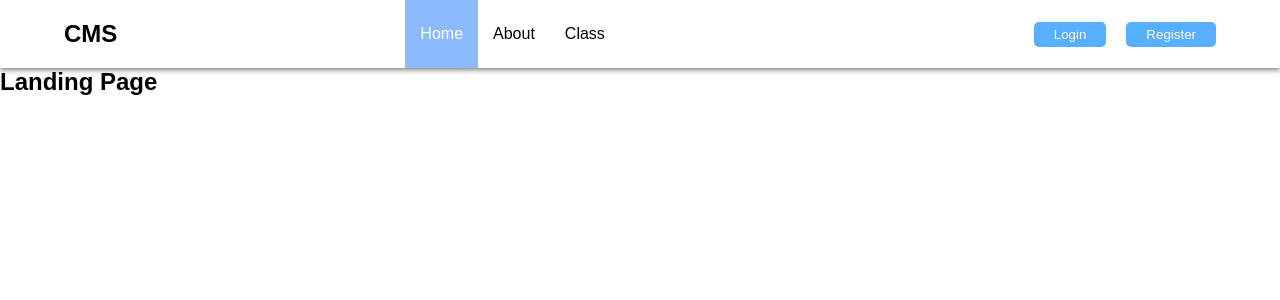
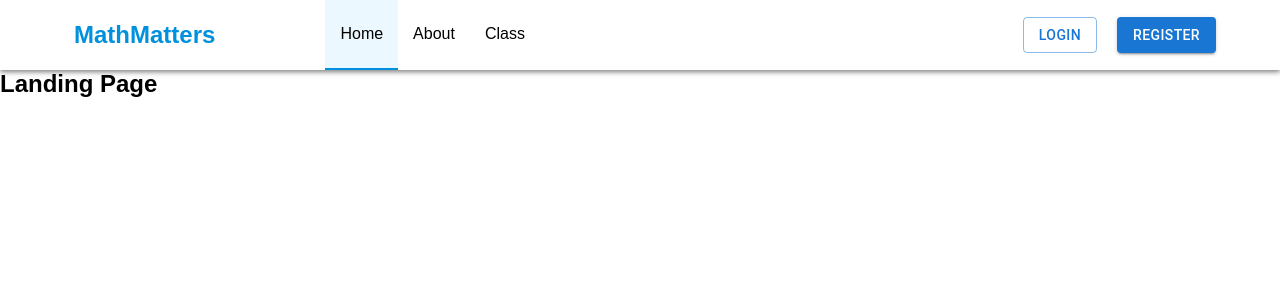
Before and after one commit to pauljor1499/react-cms, a React (Create React App) app: page / in a window 1280 px wide. Shown: the top 300 px of the page. Built offline with nearby package versions, Linux system fonts and the light colour scheme.

Commit message:
add react mui

```diff
--- a/package.json
+++ b/package.json
@@ -3,6 +3,10 @@
   "version": "0.1.0",
   "private": true,
   "dependencies": {
+    "@emotion/react": "^11.11.1",
+    "@emotion/styled": "^11.11.0",
+    "@mui/icons-material": "^5.14.16",
+    "@mui/material": "^5.14.17",
     "@reduxjs/toolkit": "^1.9.7",
     "@testing-library/jest-dom": "^5.17.0",
     "@testing-library/react": "^13.4.0",
--- a/src/App.css
+++ b/src/App.css
@@ -6,3 +6,8 @@
     list-style: none;
     font-family: sans-serif;
 }
+
+:root {
+    --blue-1: #ecf8ff;
+    --blue-2: #0091de;
+}
--- a/src/components/main/navbar/NavBar.css
+++ b/src/components/main/navbar/NavBar.css
@@ -1,6 +1,7 @@
 .navbar-content {
     width: 100%;
     padding: 0 5%;
+    overflow: hidden;
     display: flex;
     justify-content: space-between;
     align-items: center;
@@ -13,44 +14,42 @@
 a {
     padding: 25px 15px;
     color: black;
+    border-bottom: 2px solid #fff;
 }
 
 a.active {
-    background-color: rgb(140, 186, 255);
-    color: #fff;
+    background-color: var(--blue-1);
+    border-bottom: 2px solid var(--blue-2);
 }
 
 a:hover {
-    background-color: rgb(140, 186, 255);
-    color: #fff;
+    background-color: var(--blue-1);
+    border-bottom: 2px solid var(--blue-2);
 }
 
 .content-items {
     width: 100%;
     display: flex;
-    justify-content: space-between;
+    justify-content: center;
     align-items: center;
-    margin-left: 25%;
+}
+
+.item-logo {
+    padding: 10px;
+    color: var(--blue-2);
 }
 
 .item-links {
+    width: 100%;
     display: flex;
     justify-content: center;
     align-items: center;
 }
 
 .item-buttons {
+    width: 100%;
     display: flex;
-    justify-content: center;
+    justify-content: right;
     align-items: center;
     gap: 20px;
 }
-
-.item-buttons button {
-    padding: 5px 20px;
-    border: none;
-    border-radius: 5px;
-    background-color: rgb(88, 174, 255);
-    color: white;
-    cursor: pointer;
-}
--- a/src/components/main/navbar/NavBar.jsx
+++ b/src/components/main/navbar/NavBar.jsx
@@ -1,37 +1,41 @@
 import React from "react";
 import "./NavBar.css";
 import { NavLink, useNavigate } from "react-router-dom";
+import Button from "@mui/material/Button";
 
 const NavBar = () => {
     const navigate = useNavigate();
 
     return (
         <div className="navbar-content">
-            <div className="content-title">
-                <h2>CMS</h2>
+            <div className="content-items">
+                <div className="item-logo">
+                    <h2>MathMatters</h2>
                 </div>
-            <div className="content-items">
                 <div className="item-links">
                     <NavLink to="/">Home</NavLink>
                     <NavLink to="/about">About</NavLink>
                     <NavLink to="/class">Class</NavLink>
                 </div>
+            </div>
             <div className="item-buttons">
-                    <button
+                <Button
+                    variant="outlined"
                     onClick={() => {
                         navigate("/login");
                     }}
                 >
                     Login
-                    </button>
-                    <button
+                </Button>
+
+                <Button
+                    variant="contained"
                     onClick={() => {
                         navigate("/register");
                     }}
                 >
                     Register
-                    </button>
-                </div>
+                </Button>
             </div>
         </div>
     );
```
Also changed, not shown: 1 other file (tests, documents, lock files or other folders). Lines whose indentation alone changed are shown as unchanged.
